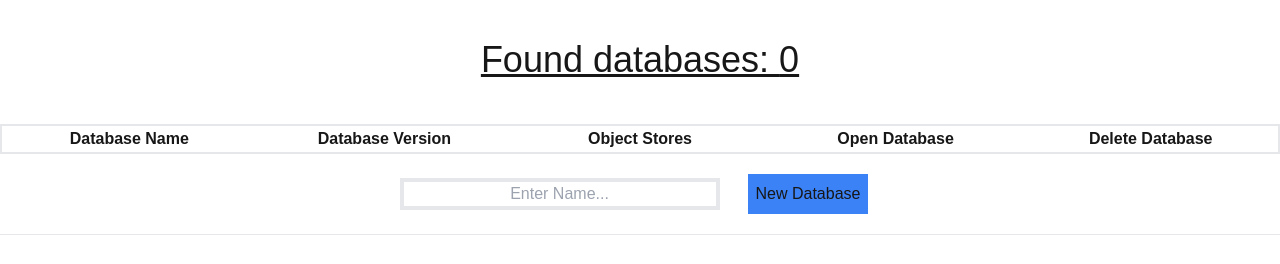
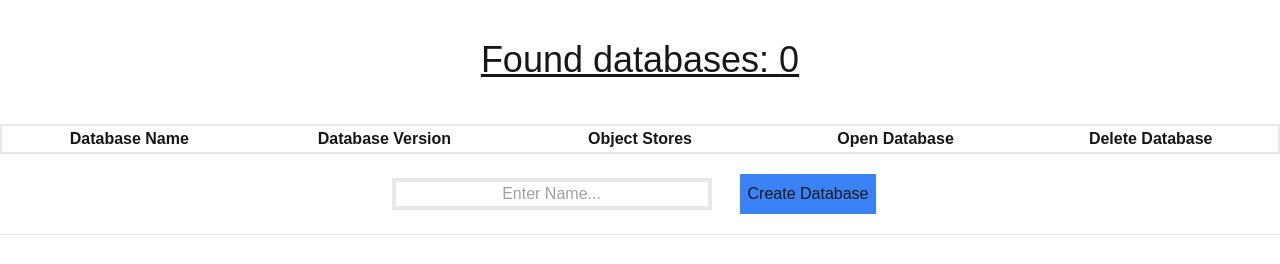
Before and after one commit to ShephardLuke/database-demo, a Next.js app: page / in a window 1280 px wide. Shown: the top 264 px of the page. Built offline with nearby package versions, Linux system fonts and the light colour scheme.

Commit message:
Small text changes

```diff
--- a/app/page.tsx
+++ b/app/page.tsx
@@ -81,7 +81,7 @@ export default function ChooseDatabase() { // Displaying every database allowing
                 </table>
                 <div key={new Date().getTime()} className="text-center">
                     <input className="text-center m-2 border-4 w-1/4" id="inputDatabaseName" placeholder="Enter Name..." />
-                    <PrimaryButton text="New Database" clicked={newDatabase}></PrimaryButton>
+                    <PrimaryButton text="Create Database" clicked={newDatabase}></PrimaryButton>
                 </div>
             </div>
             <Footer></Footer>
--- a/app/view/objectStore/objectStoreDisplay.tsx
+++ b/app/view/objectStore/objectStoreDisplay.tsx
@@ -27,7 +27,7 @@ export default function ObjectStoreDisplay({idbRequest, deleteObjectStore}: {idb
     recordRows.push(
         <tr className="border-2" key={recordRows.length}>
             {inputs}
-            <td><PrimaryButton key={"new"} text="New Record" clicked={newRecord}></PrimaryButton></td>
+            <td><PrimaryButton key={"new"} text="Create Record" clicked={newRecord}></PrimaryButton></td>
         </tr>
     )
 
```
